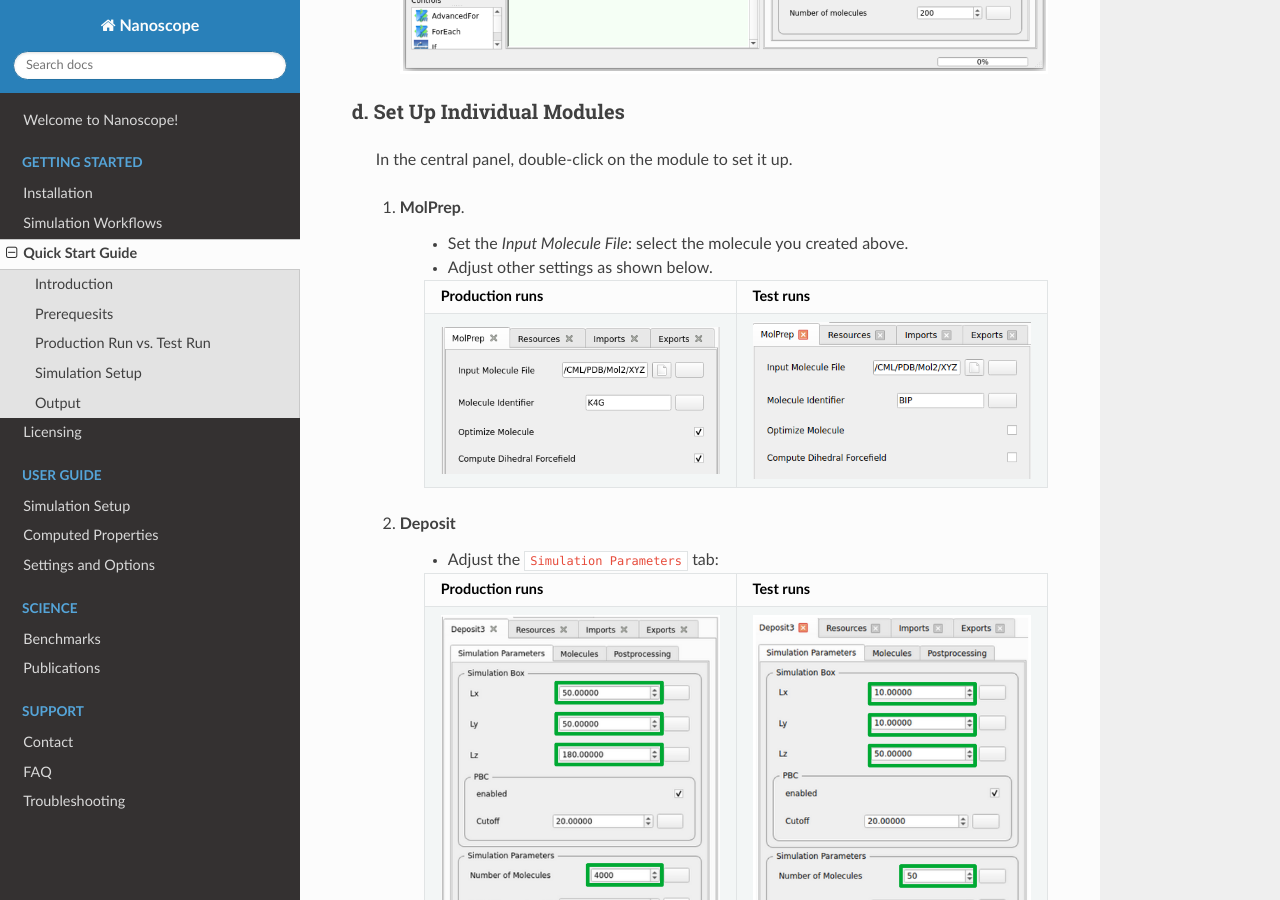
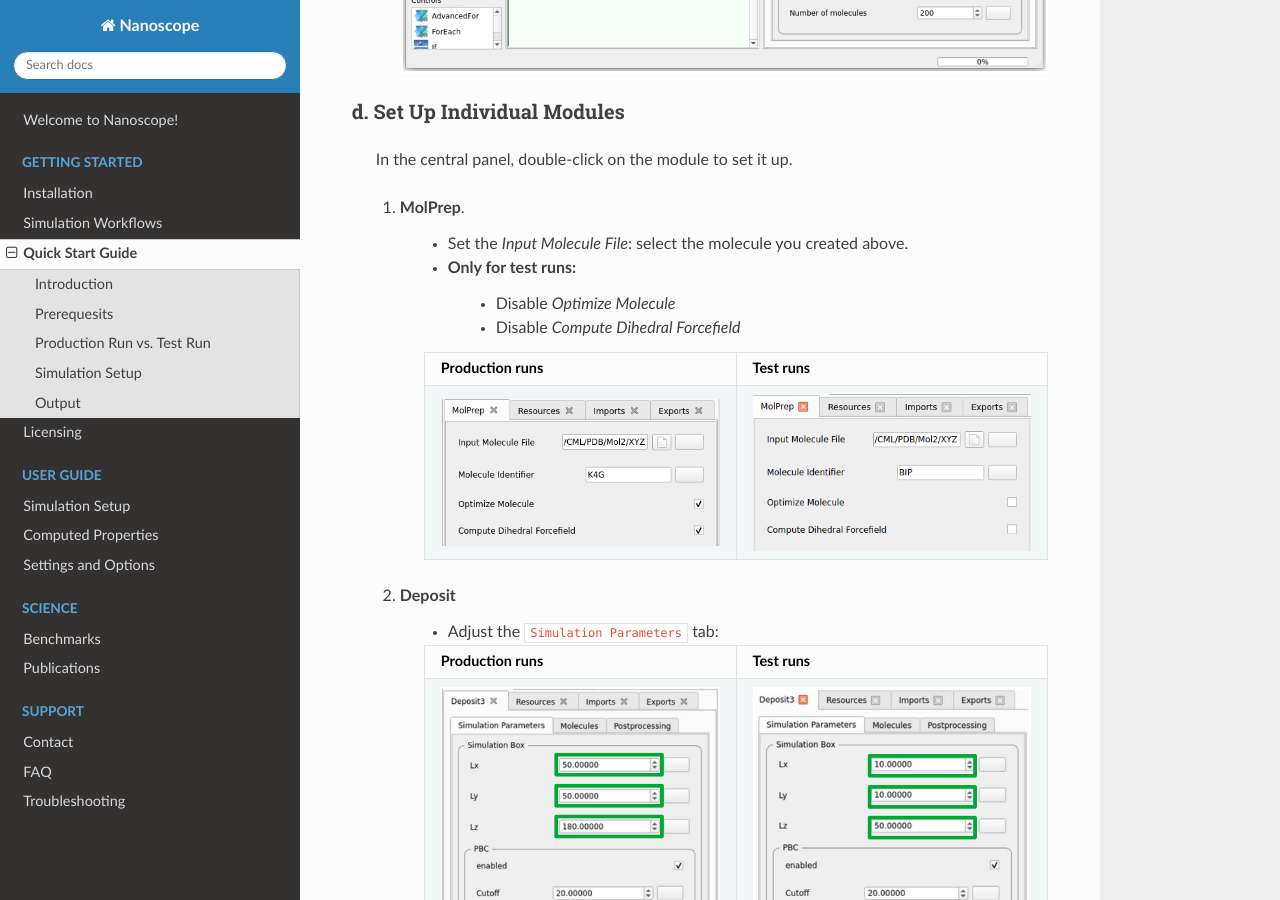
Before and after one commit to NanomatchGmbH/nanoscope-docs, a Sphinx documentation site: the page built from docs/source/getting_started/quick_start.rst, in a window 1280 px wide and 900 px high, scrolled down 2358 px. Built offline with Sphinx 7.4.7 and the Read the Docs theme 3.1.0, drawn with Linux system fonts in a browser that asks for light colours.

Commit message:
requested changes

```diff
--- a/docs/source/getting_started/quick_start.rst
+++ b/docs/source/getting_started/quick_start.rst
@@ -99,7 +99,9 @@ d. Set Up Individual Modules
     1. **MolPrep**.
 
         * Set the `Input Molecule File`: select the molecule you created above.
-        * Adjust other settings as shown below.
+        * Only for test runs:
+            * Disable `Optimize Molecule`
+            * Disable `Compute Dihedral Forcefield`
 
         .. list-table::
            :widths: 50 50
@@ -156,9 +158,11 @@ d. Set Up Individual Modules
     3. **ESAnalysis**
 
         * In the ``General`` tab of the ESAnalysis module, adapt the following:
+
             * `Morphology`: `Deposit3/outputs/structurePBC.cml` (again using the rightmost button)
 
         * For **Test Runs** only or if the absolute energy levels is not important:
+
             * Disable computation of absolute values and compute disorder and couplings only for a small shell
 
 
```
Also changed, not shown: docs/source/getting_started/quick_start/quick_start_Deposit_mols.gif (added).
